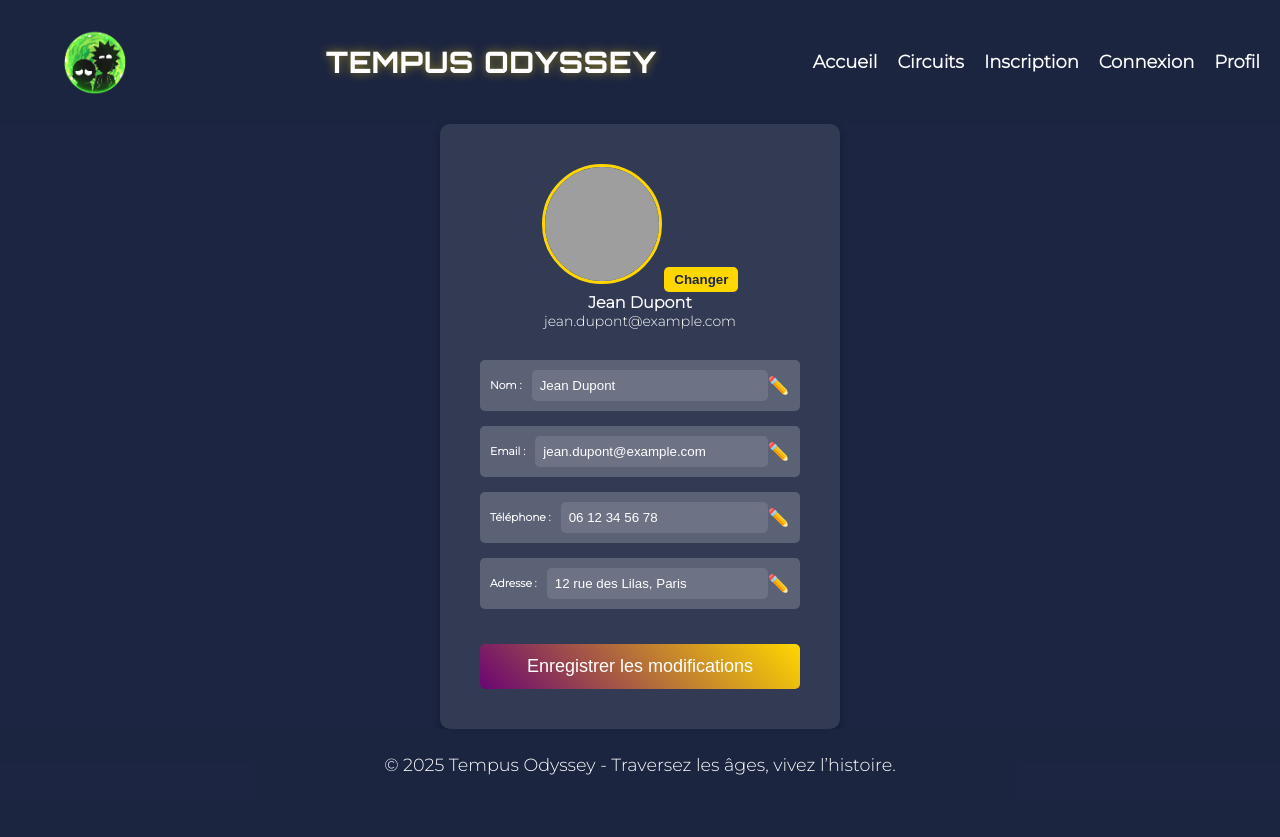
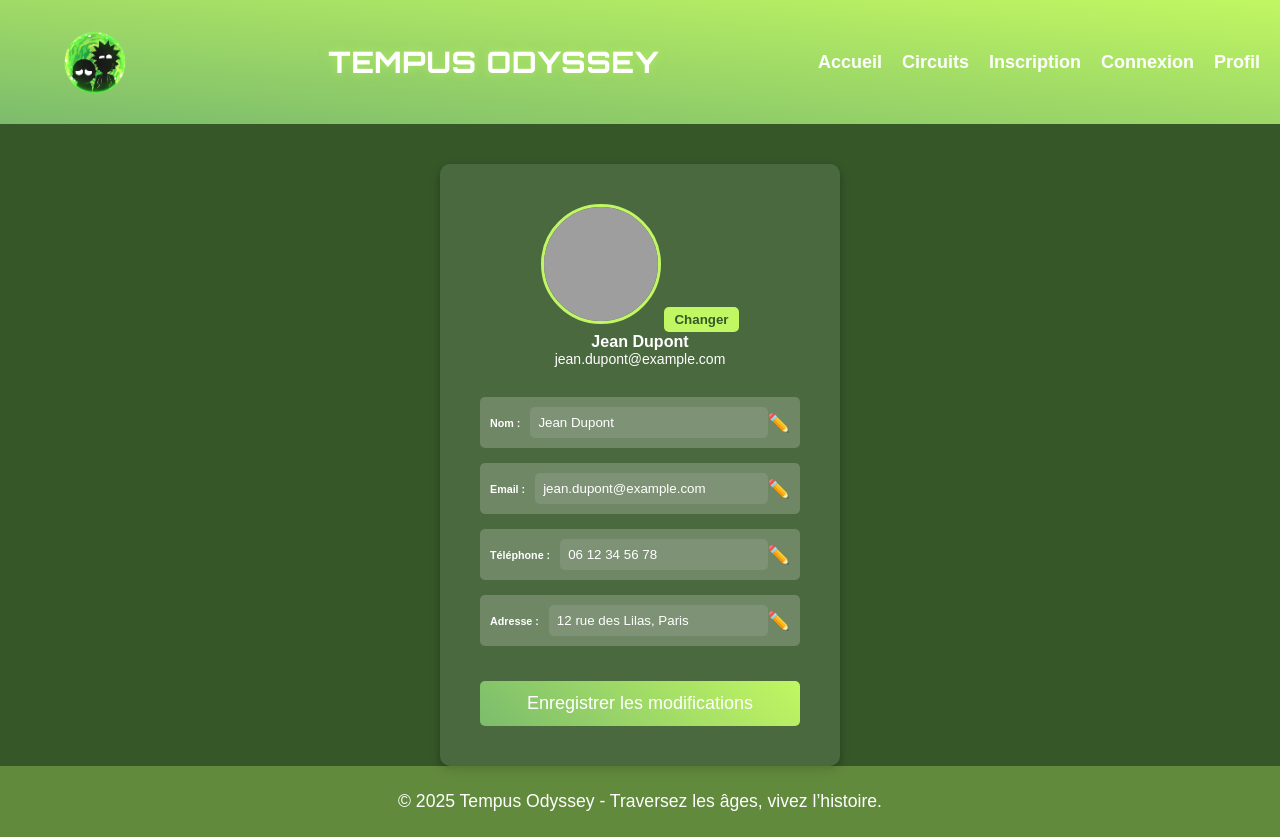
Before and after one commit to Elcroko/Projet-S4, a PHP site: page /profil.html in a window 1280 px wide. Before the commit the page ends 775 px from the top, so only its background shows below. Run offline with PHP 8.4, Linux system fonts and the light colour scheme; grey boxes are pictures that could not be loaded.

Commit message:
Update profil.css

```diff
--- a/projet/css/profil.css
+++ b/projet/css/profil.css
@@ -1,5 +1,8 @@
 @import url('https://fonts.googleapis.com/css2?family=Orbitron:wght@500&family=Montserrat:wght@300&display=swap');
 
+/* ============================== */
+/* Reset général */
+/* ============================== */
 * {
     margin: 0;
     padding: 0;
@@ -10,12 +13,13 @@ body {
     display: flex;
     flex-direction: column;
     min-height: 100vh;
-    font-family: 'Montserrat', sans-serif;
-    background-color: #1C2541;
+    font-family: 'Audiowide', sans-serif;
+    background-color: #365829;
     color: white;
     text-align: center;
     font-size: 67%;
 }
+
 
 .main-content {
     flex: 1; /* Permet au contenu de prendre l'espace disponible */
@@ -24,17 +28,21 @@ body {
     align-items: center;
 }
 
+
+/* ============================== */
 /* HEADER */
-
+/* ============================== */
 header {
     display: flex;
     justify-content: space-between;
     align-items: center;
     padding: 20px;
-    background: rgba(28, 37, 65, 0.9);
+    background: linear-gradient(5deg, #7cbc6c, #c1f762);
     width: 100%;
+    margin-bottom: 40px; /* Ajoute un espace sous le header */
 }
 
+/* Logo cliquable ON RETIRE OU PAS ?????*/
 .logo {
     width: 150px; /* Taille du logo */
     height: auto;
@@ -45,30 +53,42 @@ header {
     transform: scale(1.1); /* Effet zoom au survol */
 }
 
-/* Animation du titre Tempus Odyssey */
+/* Titre animé */
 .site-title {
     font-size: 28px;
-    font-weight: bold;
+    font-family: 'Orbitron', sans-serif;
     text-transform: uppercase;
     color: white;
     text-align: center;
-    font-family: 'Orbitron', sans-serif;
     letter-spacing: 2px;
-    text-shadow: 0 0 10px rgba(255, 215, 0, 0.5);
+    text-shadow: 0 0 10px rgba(193, 247, 98, 0.5);
+
+}
+
+/* Animation Glow */
+@keyframes glow-effect {
+    0% {
+        text-shadow: 0 0 5px rgba(193, 247, 98, 0.5);
+        color: white;
+    }
+    100% {
+        text-shadow: 0 0 20px rgba(193, 247, 98, 1), 0 0 30px rgba(193, 247, 98, 0.8);
+        color: #c1f762;
+    }
 }
 
 
 
-
-/* Navigation */
 nav ul {
     list-style: none;
     display: flex;
     gap: 20px;
 }
+
 nav ul li {
     display: inline;
 }
+
 nav ul li a {
     text-decoration: none;
     color: white;
@@ -76,11 +96,39 @@ nav ul li a {
     font-weight: bold;
     transition: color 0.3s;
 }
+
 nav ul li a:hover {
-    color: #FFD700;
+    color: #c1f762;
 }
 
+/* Titre animé */
+.site-title {
+    font-size: 28px;
+    font-family: 'Orbitron', sans-serif;
+    text-transform: uppercase;
+    color: white;
+    text-align: center;
+    letter-spacing: 2px;
+    text-shadow: 0 0 10px rgba(193, 247, 98, 0.5);
+
+}
+
+/* Animation Glow */
+@keyframes glow-effect {
+    0% {
+        text-shadow: 0 0 5px rgba(193, 247, 98, 0.5);
+        color: white;
+    }
+    100% {
+        text-shadow: 0 0 20px rgba(193, 247, 98, 1), 0 0 30px rgba(193, 247, 98, 0.8);
+        color: #c1f762;
+    }
+}
+
+/* ============================== */
 /* CONTAINER DU PROFIL */
+/* ============================== */
+
 
 .profil-container-wrapper {
     display: flex;
@@ -101,6 +149,11 @@ nav ul li a:hover {
     margin: 0 auto; /* S'assure que l'élément est bien centré */
 }
 
+
+
+
+
+
 .profil-header {
     display: flex;
     flex-direction: column;
@@ -112,12 +165,12 @@ nav ul li a:hover {
     width: 120px;
     height: 120px;
     border-radius: 50%;
-    border: 3px solid #FFD700;
+    border: 3px solid #c1f762;
 }
 
 .edit-photo-btn {
-    background-color: #FFD700;
-    color: #1C2541;
+    background-color: #c1f762;
+    color: #365829;
     border: none;
     padding: 5px 10px;
     border-radius: 5px;
@@ -132,8 +185,9 @@ nav ul li a:hover {
     margin-bottom: 10px;
 }
 
+/* ============================== */
 /* FORMULAIRE DE MODIFICATION */
-
+/* ============================== */
 .profil-form {
     display: flex;
     flex-direction: column;
@@ -166,7 +220,7 @@ nav ul li a:hover {
 
 .form-group input:focus {
     outline: none;
-    border: 2px solid #FFD700;
+    border: 2px solid #c1f762;
 }
 
 .edit-btn {
@@ -174,13 +228,14 @@ nav ul li a:hover {
     border: none;
     cursor: pointer;
     font-size: 18px;
-    color: #FFD700;
+    color: #c1f762;
 }
 
+/* ============================== */
 /* BOUTON ENREGISTRER */
-
+/* ============================== */
 .save-btn {
-    background: linear-gradient(45deg, #6A0572, #FFD700);
+    background: linear-gradient(45deg, #7cbc6c, #c1f762);
     color: white;
     border: none;
     padding: 12px;
@@ -193,13 +248,13 @@ nav ul li a:hover {
 }
 
 .save-btn:hover {
-    background: linear-gradient(45deg, #FFD700, #6A0572);
+    background: linear-gradient(45deg, #c1f762, #7cbc6c);
 }
 
 footer {
     width: 100%;
     padding: 25px;
-    background: rgba(28, 37, 65, 0.9);
+    background: rgba(199, 250, 108, 0.3);
     text-align: center;
     font-size: 1.1rem;
     margin-top: auto; /* Pousse le footer en bas */
```
